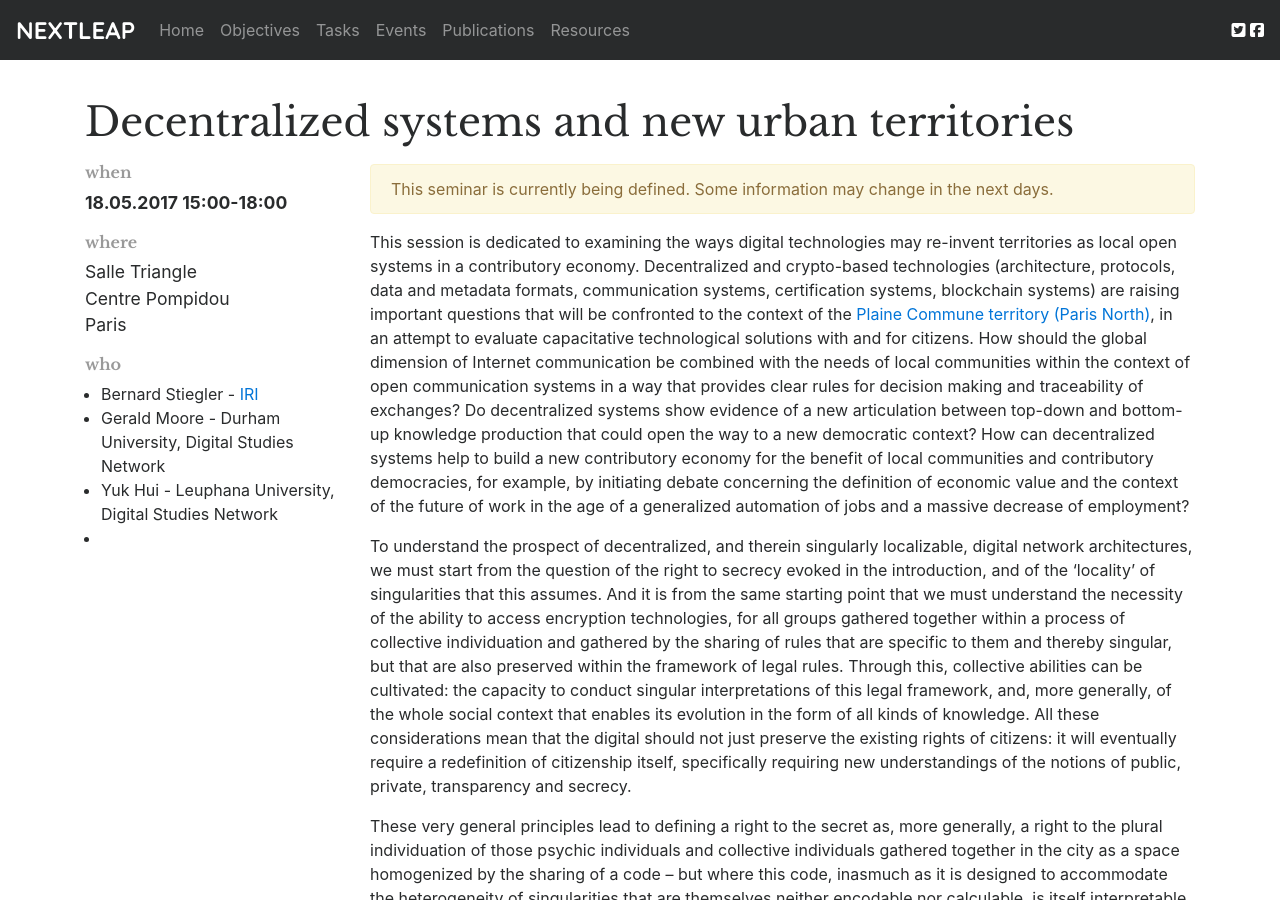
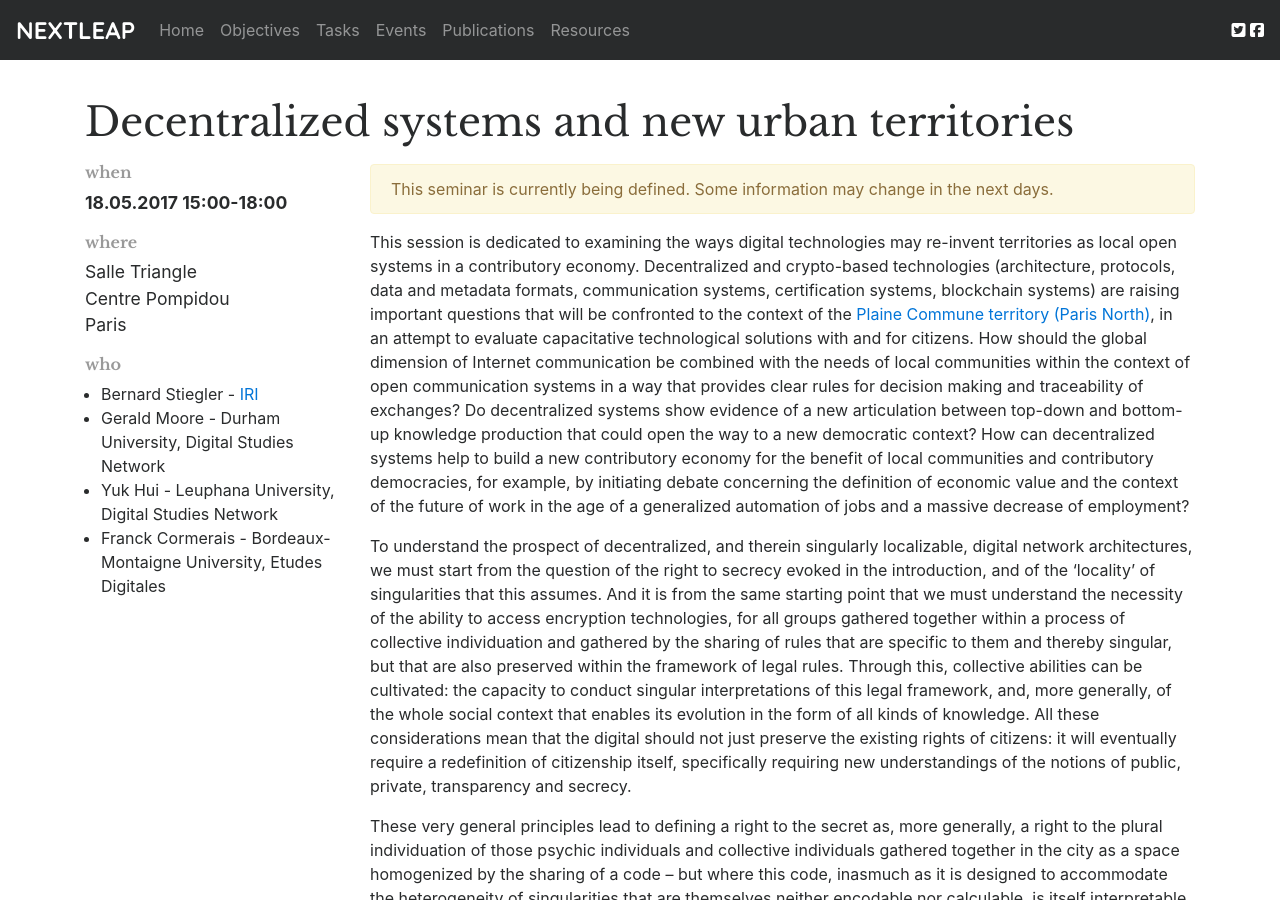
Before and after one commit to nextleap-project/nextleap-website, a Jekyll site: the page built from _seminars/2017-4.md, in a window 1280 px wide and 900 px high. Built offline with Jekyll 4.4.1, drawn with Linux system fonts in a browser that asks for light colours; nearby versions of some CDN libraries.

Commit message:
seminar #4

```diff
--- a/_seminars/2017-4.md
+++ b/_seminars/2017-4.md
@@ -13,7 +13,7 @@ speakers:
 - Bernard Stiegler - <a href="http://iri.centre-pompidou.fr">IRI</a>
 - Gerald Moore - Durham University, Digital Studies Network
 - Yuk Hui - Leuphana University, Digital Studies Network
--
+- Franck Cormerais - Bordeaux-Montaigne University, Etudes Digitales
 # - Geert Lovink - Institute for Networked Culture (TBC)
 
 warning: This seminar is currently being defined. Some information may change in the next days.
```
